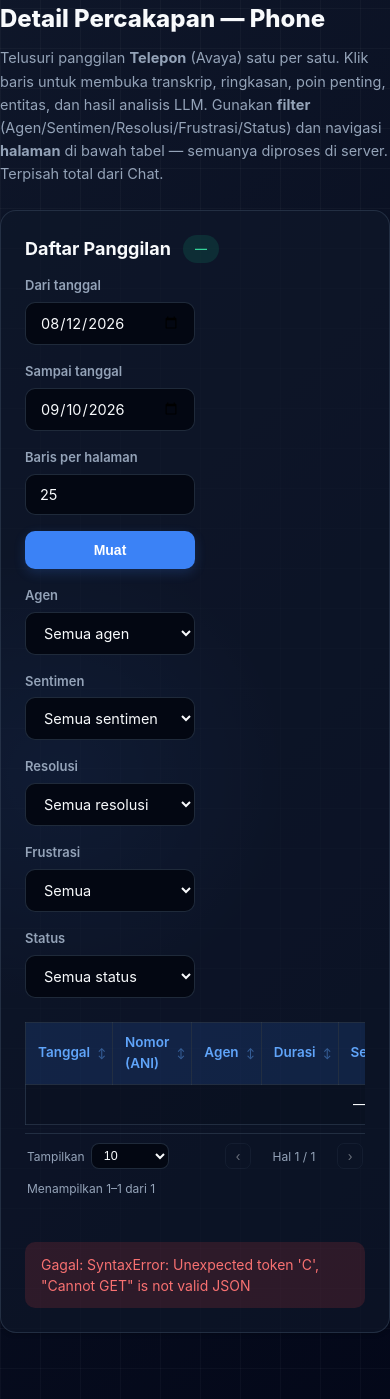
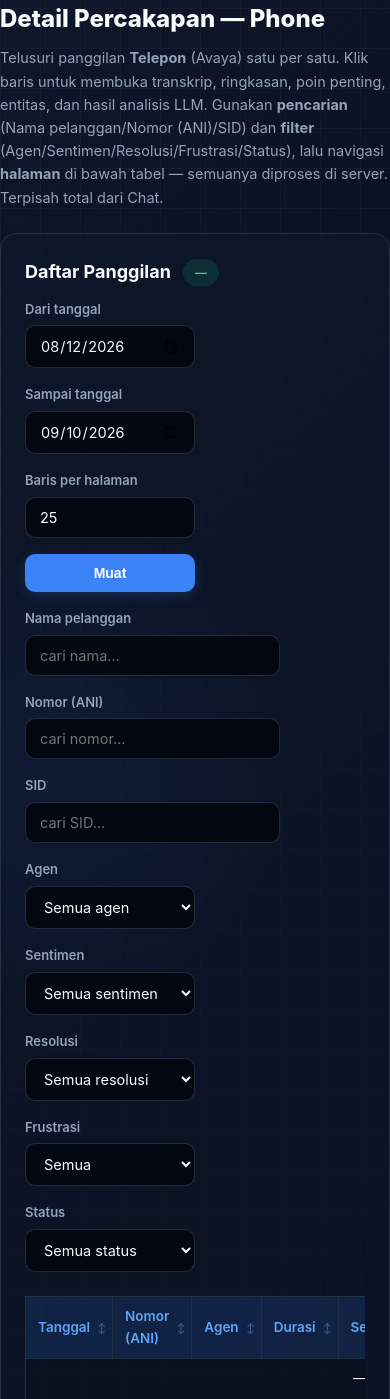
Before and after one commit to somesouls/camerad, a Python web app: template templates/awe_phone_detail.html in a window 390 px wide. Shown: the part 72-1471 px from the top of the page. Run offline with Jinja, Linux system fonts and the light colour scheme; the template is opened without the code that fills it, so the values that code supplies are empty.

Commit message:
AWE Phone UI: input filter Nama/Nomor(ANI)/SID di atas tabel + bump JS v=4

```diff
--- a/templates/awe_phone_detail.html
+++ b/templates/awe_phone_detail.html
@@ -54,7 +54,7 @@
 {% block content %}
 <div class="page-header">
   <h1 class="page-title">Detail Percakapan — Phone</h1>
-  <p class="page-desc">Telusuri panggilan <b>Telepon</b> (Avaya) satu per satu. Klik baris untuk membuka transkrip, ringkasan, poin penting, entitas, dan hasil analisis LLM. Gunakan <b>filter</b> (Agen/Sentimen/Resolusi/Frustrasi/Status) dan navigasi <b>halaman</b> di bawah tabel — semuanya diproses di server. Terpisah total dari Chat.</p>
+  <p class="page-desc">Telusuri panggilan <b>Telepon</b> (Avaya) satu per satu. Klik baris untuk membuka transkrip, ringkasan, poin penting, entitas, dan hasil analisis LLM. Gunakan <b>pencarian</b> (Nama pelanggan/Nomor (ANI)/SID) dan <b>filter</b> (Agen/Sentimen/Resolusi/Frustrasi/Status), lalu navigasi <b>halaman</b> di bawah tabel — semuanya diproses di server. Terpisah total dari Chat.</p>
 </div>
 <section class="c-card">
   <div class="stage-head"><h2 class="stage-title">Daftar Panggilan</h2><span class="pill" id="dtPill">&mdash;</span></div>
@@ -63,6 +63,11 @@
     <div class="field"><label>Sampai tanggal</label><input type="date" id="dt_to"></div>
     <div class="field"><label>Baris per halaman</label><input type="number" id="dt_limit" value="25" min="5" max="200"></div>
     <div class="field"><button class="btn-modern" id="dtLoad">Muat</button></div>
+  </div>
+  <div class="form-row">
+    <div class="field"><label>Nama pelanggan</label><input type="text" id="dt_customer" placeholder="cari nama…"></div>
+    <div class="field"><label>Nomor (ANI)</label><input type="text" id="dt_ani" placeholder="cari nomor…"></div>
+    <div class="field"><label>SID</label><input type="text" id="dt_sid" placeholder="cari SID…"></div>
   </div>
   <div class="form-row">
     <div class="field"><label>Agen</label><select id="dt_agent"><option value="">Semua agen</option></select></div>
@@ -89,5 +94,5 @@
 </div>
 {% endblock %}
 {% block scripts %}
-<script src="/static/awe_phone_detail.js?v=3"></script>
+<script src="/static/awe_phone_detail.js?v=4"></script>
 {% endblock %}
```
